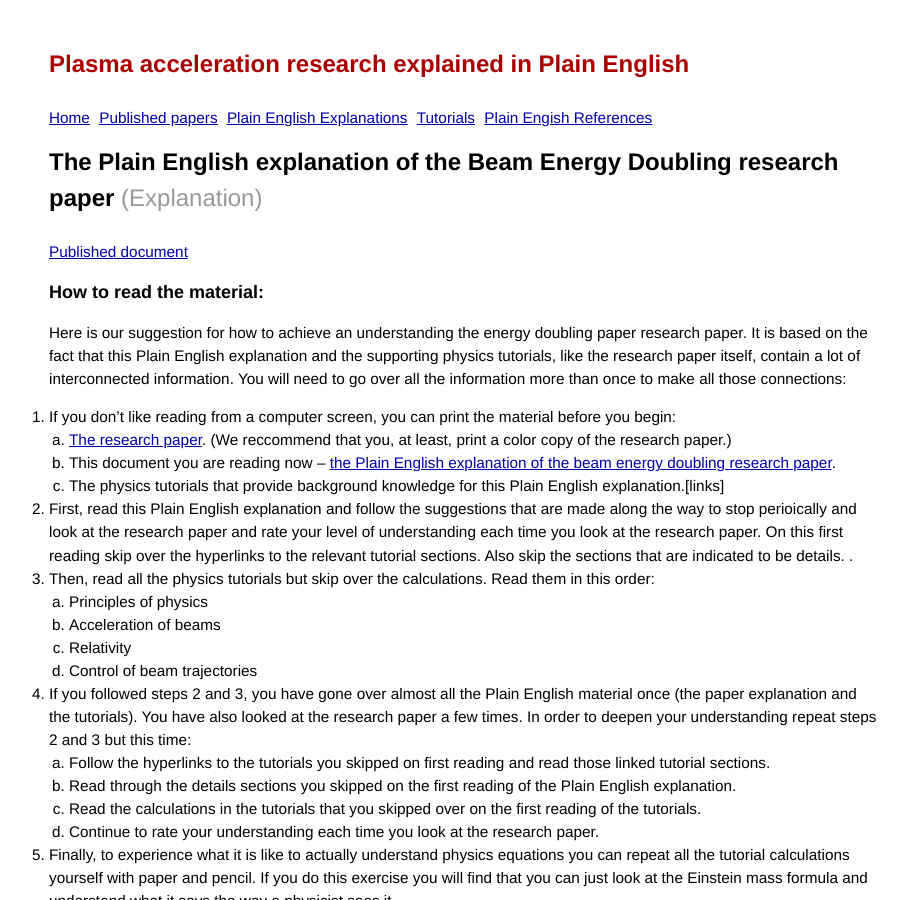
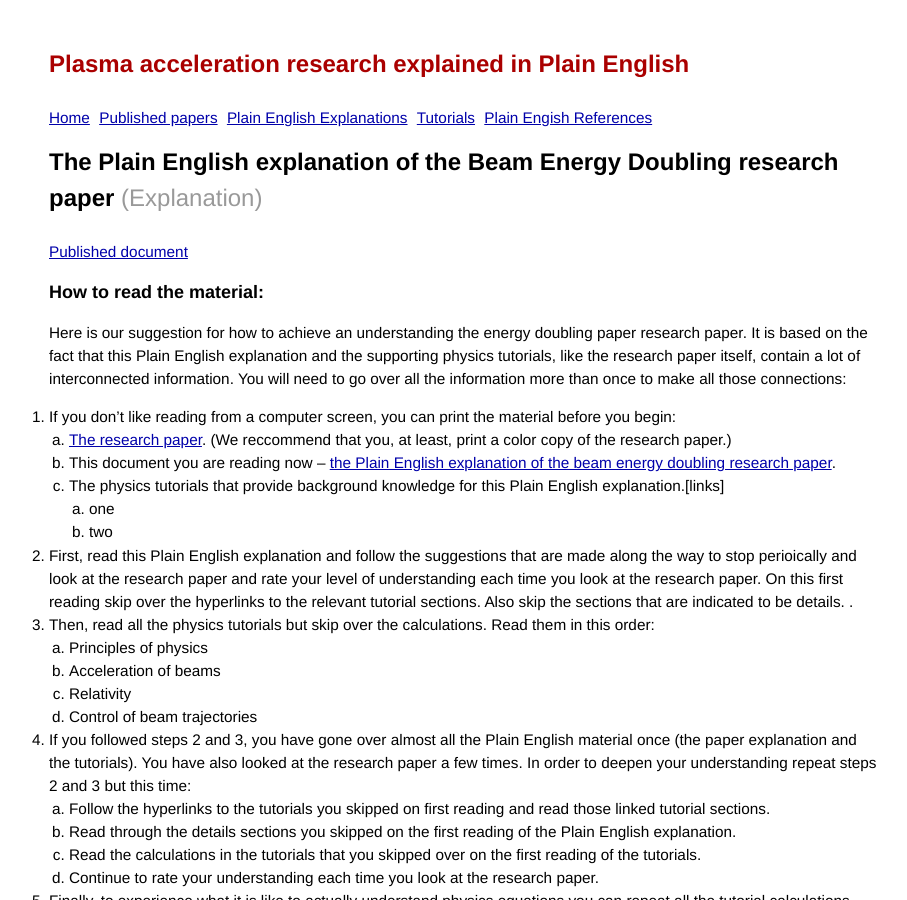
Before and after one commit to grbfacet/facet, a Jekyll site: the page built from energy-doubling-exposition.md, in a window 1280 px wide and 900 px high. Shown: the whole window, without its empty margins (176-1083 px from the left). Built offline with Jekyll 4.4.1, drawn with Linux system fonts in a browser that asks for light colours.

Commit message:
Update energy-doubling-exposition.md

```diff
--- a/energy-doubling-exposition.md
+++ b/energy-doubling-exposition.md
@@ -12,6 +12,8 @@ Here is our suggestion for how to achieve an understanding the energy doubling p
    1. [The research paper](/slac-pub-12363.pdf). (We reccommend that you, at least, print a color copy of the research paper.)
    1. This document you are reading now – [the Plain English explanation of the beam energy doubling research paper](/energy-doubling-exposition.html).
    1. The physics tutorials that provide background knowledge for this Plain English explanation.[links]
+      1. one
+      1. two
 2. First, read this Plain English explanation and follow the suggestions that are made along the way to stop perioically and look at the research paper and rate your level of understanding each time you look at the research paper. On this first reading skip over the hyperlinks to the relevant tutorial sections. Also skip the sections that are indicated to be details. .
 3. Then, read all the physics tutorials but skip over the calculations. Read them in this order:
    1. Principles of physics
```
